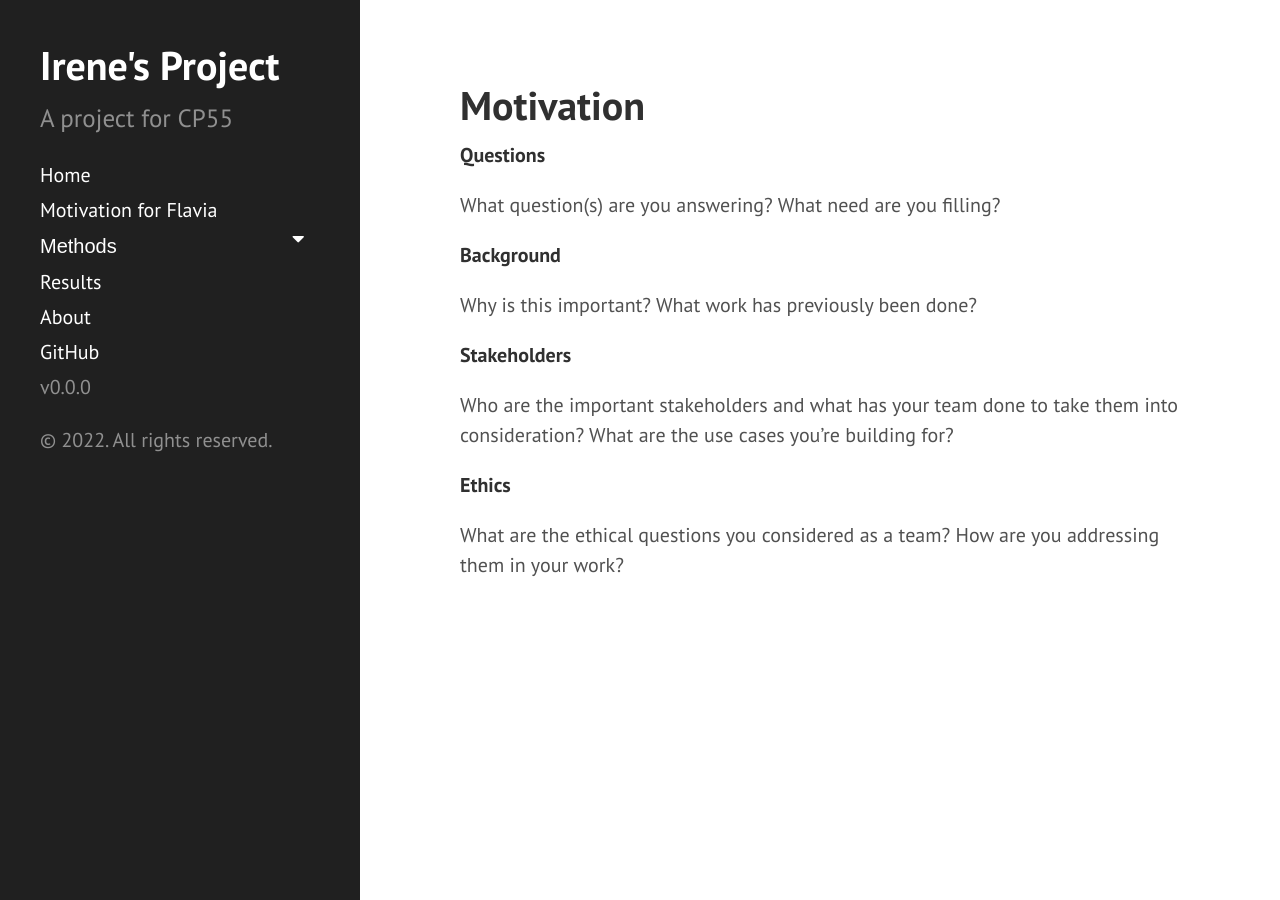
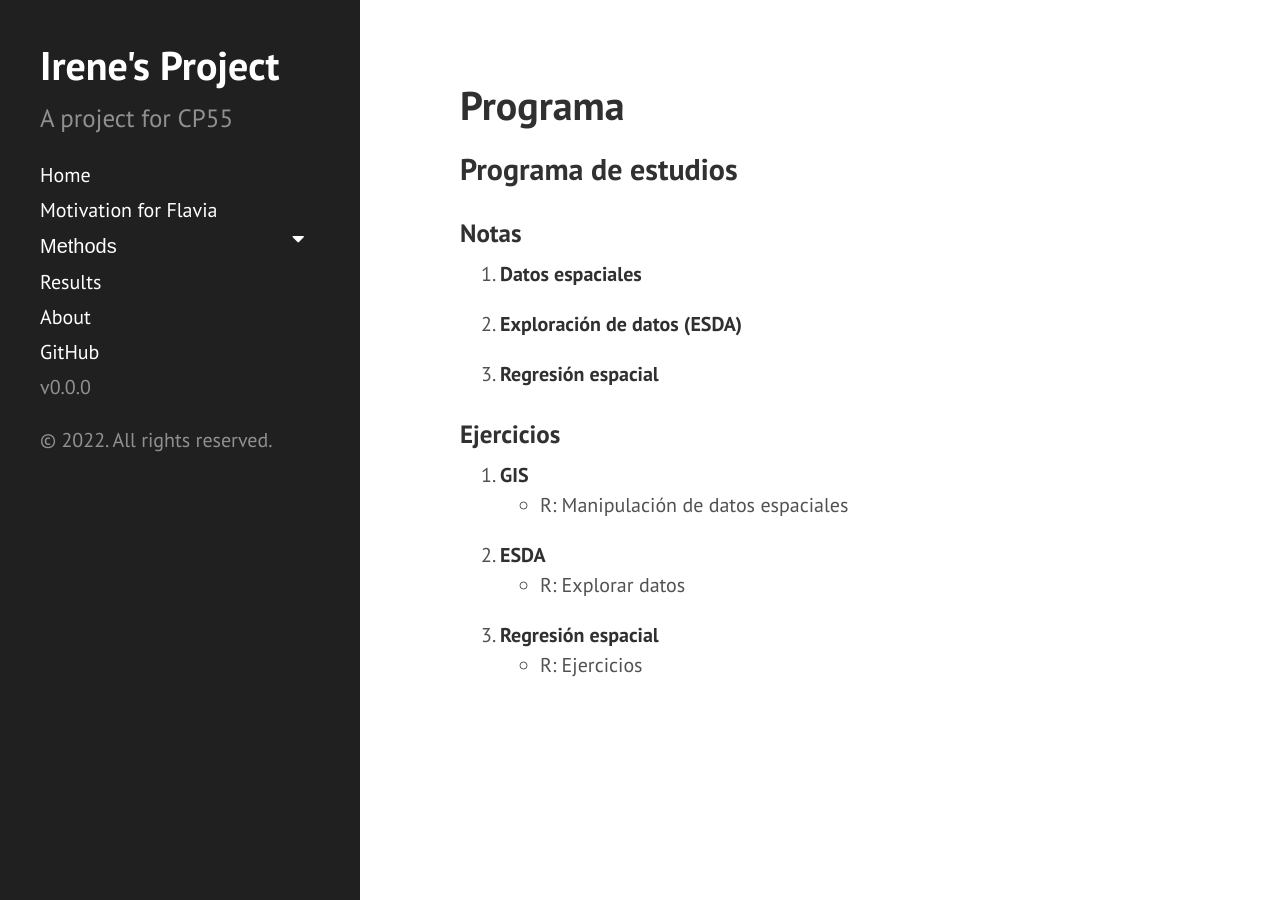
Before and after one commit to ifarah/sp_reg, a Jekyll site: the page built from motivation.md, in a window 1280 px wide. Built offline with Jekyll 4.4.1, drawn with Linux system fonts in a browser that asks for light colours.

Commit message:
Update motivation.md

```diff
--- a/motivation.md
+++ b/motivation.md
@@ -1,24 +1,23 @@
 ---
 layout: page
-title: Motivation
+title: Programa
 ---
+## Programa de estudios
 
-**Questions**
+### Notas
 
-What question(s) are you answering?
-What need are you filling?
+1. **Datos espaciales**
 
-**Background**
+2. **Exploración de datos (ESDA)**
 
-Why is this important?
-What work has previously been done?
+3. **Regresión espacial**
 
-**Stakeholders**
 
-Who are the important stakeholders and what has your team done to take them into consideration?
-What are the use cases you’re building for?
+### Ejercicios
 
-**Ethics**
-
-What are the ethical questions you considered as a team?
-How are you addressing them in your work?
+1. **GIS**
+    * R: Manipulación de datos espaciales
+2. **ESDA**
+    * R: Explorar datos
+3. **Regresión espacial**
+    * R: Ejercicios
```
